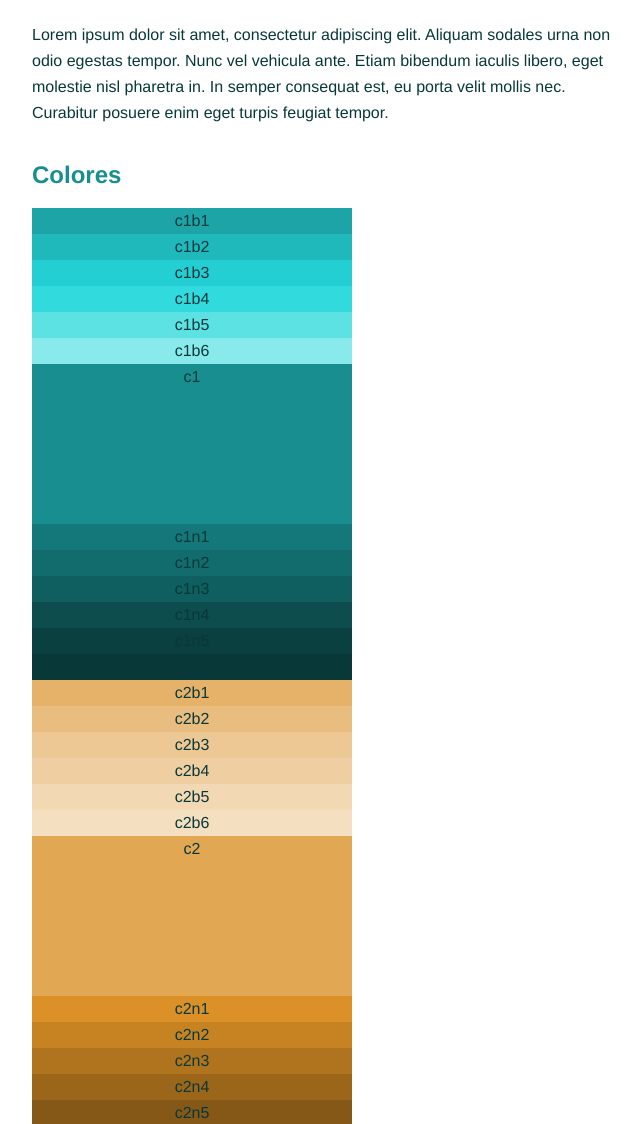
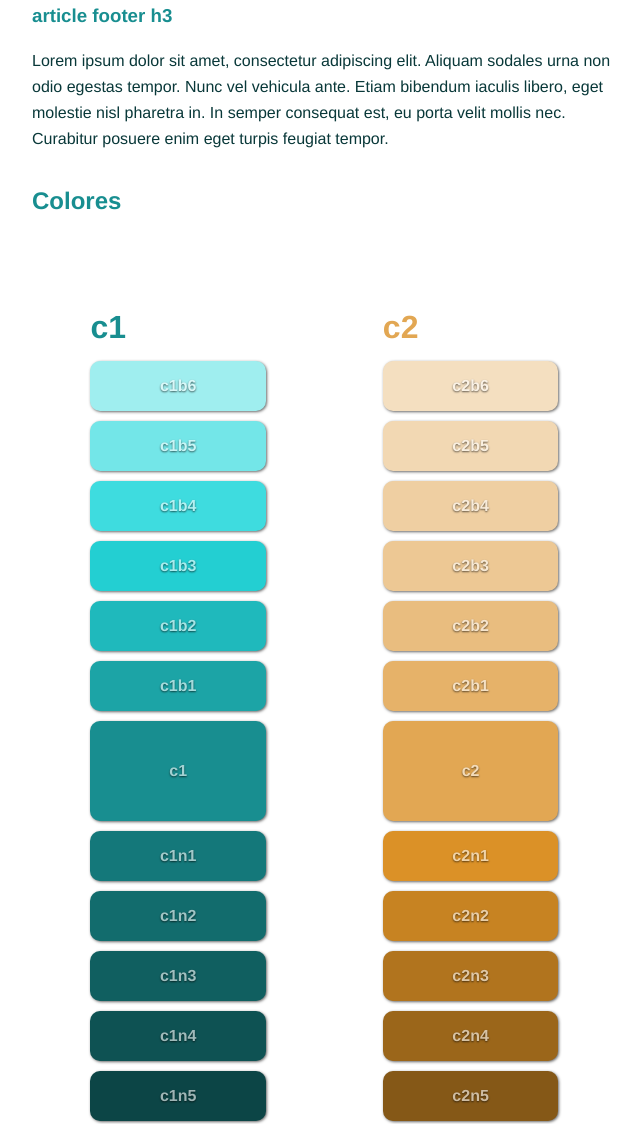
Before and after one commit to emiliorizzo/delta-libre-web-dg, a plain HTML site: page web/index.html in a window 1280 px wide. Shown: the part 1308-2432 px from the top of the page, without its empty margins (95-736 px from the left). Drawn offline with Linux system fonts and the light colour scheme.

Commit message:
algunas modificaciones

```diff
--- a/web/index.html
+++ b/web/index.html
@@ -9,23 +9,8 @@
 
 		<link rel="stylesheet" href="css/normalize.min.css">
 		<link rel="stylesheet" href="css/main.css">
-		<style>
-			.color, .colors{
-				text-align: center;
-				vertical-align: middle;
-			}
-		   .color div{
-		   	height: 10em;
-		   	vertical-align: middle;
-		   }
-		   .ct{
-		   	width:100%;
-		   	text-align: center;
-		   }
-		   .fila{
-		   	width:20em;
-		   }
-		</style>
+		<link rel="stylesheet" href="css/colortest.css" /> <!--Solo para testear colores -->
+
 	</head>
 	<body>
 
@@ -34,9 +19,15 @@
 				<h1 class="title">h1.title</h1>
 				<nav>
 					<ul>
-                        <li><a href="#">nav ul li a</a></li>
-                        <li><a href="#">nav ul li a</a></li>
-                        <li><a href="#">nav ul li a</a></li>
+						<li>
+							<a href="#">nav ul li a</a>
+						</li>
+						<li>
+							<a href="#">nav ul li a</a>
+						</li>
+						<li>
+							<a href="#">nav ul li a</a>
+						</li>
 					</ul>
 				</nav>
 			</header>
@@ -55,86 +46,105 @@
 				<div>
 					<img src="./img/logo.png" alt="logo" title="Logo de muestra"/>
 				</div>
-
-
+				<div>
+					<a href="/">Un &lt;a&gt; cualquiera</a>
+				</div>
 
 				<article>
 					<header>
 						<h1>article header h1</h1>
-                        <p>Lorem ipsum dolor sit amet, consectetur adipiscing elit. Aliquam sodales urna non odio egestas tempor. Nunc vel vehicula ante. Etiam bibendum iaculis libero, eget molestie nisl pharetra in. In semper consequat est, eu porta velit mollis nec.</p>
+						<p>
+							Lorem ipsum dolor sit amet, consectetur adipiscing elit. Aliquam sodales urna non odio egestas tempor. Nunc vel vehicula ante. Etiam bibendum iaculis libero, eget molestie nisl pharetra in. In semper consequat est, eu porta velit mollis nec.
+						</p>
 					</header>
 					<section>
 						<h2>article section h2</h2>
-                        <p>Lorem ipsum dolor sit amet, consectetur adipiscing elit. Aliquam sodales urna non odio egestas tempor. Nunc vel vehicula ante. Etiam bibendum iaculis libero, eget molestie nisl pharetra in. In semper consequat est, eu porta velit mollis nec. Curabitur posuere enim eget turpis feugiat tempor. Etiam ullamcorper lorem dapibus velit suscipit ultrices. Proin in est sed erat facilisis pharetra.</p>
+						<p>
+							Lorem ipsum dolor sit amet, consectetur adipiscing elit. Aliquam sodales urna non odio egestas tempor. Nunc vel vehicula ante. Etiam bibendum iaculis libero, eget molestie nisl pharetra in. In semper consequat est, eu porta velit mollis nec. Curabitur posuere enim eget turpis feugiat tempor. Etiam ullamcorper lorem dapibus velit suscipit ultrices. Proin in est sed erat facilisis pharetra.
+						</p>
 					</section>
 					<section>
 						<h2>article section h2</h2>
-                        <p>Lorem ipsum dolor sit amet, consectetur adipiscing elit. Aliquam sodales urna non odio egestas tempor. Nunc vel vehicula ante. Etiam bibendum iaculis libero, eget molestie nisl pharetra in. In semper consequat est, eu porta velit mollis nec. Curabitur posuere enim eget turpis feugiat tempor. Etiam ullamcorper lorem dapibus velit suscipit ultrices. Proin in est sed erat facilisis pharetra.</p>
+						<p>
+							Lorem ipsum dolor sit amet, consectetur adipiscing elit. Aliquam sodales urna non odio egestas tempor. Nunc vel vehicula ante. Etiam bibendum iaculis libero, eget molestie nisl pharetra in. In semper consequat est, eu porta velit mollis nec. Curabitur posuere enim eget turpis feugiat tempor. Etiam ullamcorper lorem dapibus velit suscipit ultrices. Proin in est sed erat facilisis pharetra.
+						</p>
 					</section>
 					<footer>
 						<h3>article footer h3</h3>
-                        <p>Lorem ipsum dolor sit amet, consectetur adipiscing elit. Aliquam sodales urna non odio egestas tempor. Nunc vel vehicula ante. Etiam bibendum iaculis libero, eget molestie nisl pharetra in. In semper consequat est, eu porta velit mollis nec. Curabitur posuere enim eget turpis feugiat tempor.</p>
+						<p>
+							Lorem ipsum dolor sit amet, consectetur adipiscing elit. Aliquam sodales urna non odio egestas tempor. Nunc vel vehicula ante. Etiam bibendum iaculis libero, eget molestie nisl pharetra in. In semper consequat est, eu porta velit mollis nec. Curabitur posuere enim eget turpis feugiat tempor.
+						</p>
 					</footer>
 				</article>
 				<aside>
 					<h3>aside</h3>
-                    <p>Lorem ipsum dolor sit amet, consectetur adipiscing elit. Aliquam sodales urna non odio egestas tempor. Nunc vel vehicula ante. Etiam bibendum iaculis libero, eget molestie nisl pharetra in. In semper consequat est, eu porta velit mollis nec. Curabitur posuere enim eget turpis feugiat tempor. Etiam ullamcorper lorem dapibus velit suscipit ultrices.</p>
+					<p>
+						Lorem ipsum dolor sit amet, consectetur adipiscing elit. Aliquam sodales urna non odio egestas tempor. Nunc vel vehicula ante. Etiam bibendum iaculis libero, eget molestie nisl pharetra in. In semper consequat est, eu porta velit mollis nec. Curabitur posuere enim eget turpis feugiat tempor. Etiam ullamcorper lorem dapibus velit suscipit ultrices.
+					</p>
 				</aside>
 						<article>
-                	<section>
 						<h2>Colores</h2>
 						<div id="colortest" class="ct"></div>
-                	</section>
 						</article>
-
-
-
-            </div> <!-- #main -->
-        </div> <!-- #main-container -->
-
+			</div>
+			<!-- #main -->
+		</div>
+		<!-- #main-container -->
 
 		<div class="footer-container">
 			<footer class="wrapper">
 				<h3>footer</h3>
-                <p>Texto en el pie de página</p>
+				<p>
+					Texto en el pie de página
+				</p>
 			</footer>
 		</div>
 
 		<script src="js/vendor/jquery-1.10.1.min.js" ></script>
 		<script>
 			/* Genero divs para mostrar las classes de colores */
-		 function divsColors($id,$cc,$n){
-		 	for($i=1;$i<=$cc;$i++){
-		 		$class = 	$n+$i;
-		 		divColor($id,$class);
+			function divsColors(id, cc, n) {
+				if (cc > 0) {
+					for ( i = 1; i <= cc; i++) {
+						divColor(id, n + i);
+					} //orden inverso para blancos y negros
+				} else {
+					for ( i = (-1 * cc); i >= 1; i--) {
+						divColor(id, n + i);
 					}
 				}
-		function divColor($id,$class){
-			$('#'+$id).append('<div class="bg-'+$class+'">'+$class+'</div>');
 			}
 
-		function contColor($cont,$id,$class){
-			$('#'+$cont).append('<div id="'+$id+'" class="'+$class+'"></div>');
+			function divColor(id, clase) {
+				$('#' + id).append('<div class="bg-' + clase + ' col"><span>' + clase + '</span></div>');
 			}
 
-		function AddColor($col,$blancos,$negros){
-			$ccont = 'fila-'+$col;
-			contColor('colortest',$ccont,'fila');
-			//Blancos
-			$colb = $col+'-blancos';
-			contColor($ccont,$colb,'colors');
-			$ccol = $col+'-color';
-			contColor($ccont,$ccol,'color');
-			//Negros
-			$coln = $col+'-negros';
-			contColor($ccont,$coln,'colors');
-			divsColors($colb,$blancos,$col+'b');
-			divColor($ccol,$col);
-			divsColors($coln,$negros,$col+'n');
+			function contColor(cont, id, clase) {
+				$('#' + cont).append('<div id="' + id + '" class="' + clase + '"></div>');
 			}
 
-		AddColor('c1',6,6); //Color1
-		AddColor('c2',6,6); //Color 2
+			function AddColor(col, blancos, negros) {
+				ccont = 'fila-' + col;
+				contColor('colortest', ccont, 'fila');
+				$('#'+ccont).append('<h1 class="'+col+'">'+col+'</h1>');
+				//Blancos
+				colb = col + '-blancos';
+				contColor(ccont, colb, 'colors');
+				ccol = col + '-color';
+				contColor(ccont, ccol, 'color');
+				//Negros
+				coln = col + '-negros';
+				contColor(ccont, coln, 'colors');
+				divsColors(colb, blancos, col + 'b');
+				divColor(ccol, col);
+				divsColors(coln, negros, col + 'n');
+			}
+
+			AddColor('c1', -6, 6);
+			//Color1
+			AddColor('c2', -6, 6);
+			//Color 2
+
 		</script>
 
 	</body>
--- /dev/null
+++ b/web/less/colortest.less
@@ -0,0 +1,36 @@
+@import "variables.less";
+@import "mixins2.less";
+
+#colortest {
+    width: auto;
+}
+.ct {
+    width: auto;
+}
+.fila {
+    display: block;
+    float: left;
+    width: 30%;
+    margin: 10%;
+}
+.col {
+    height: 50px;
+    line-height: 50px;
+    text-align: center;
+    vertical-align: middle;
+    .rounded-corners (10px);
+    .box-shadow(@Sh8);
+    margin: 10px 0 0 0;
+    font-weight: bold;
+    color: white;
+    text-shadow: 0px 1px 2px black;
+
+}
+.col span {
+        .opacity(60);
+}
+
+.color div {
+    height: 100px;
+    line-height: 100px;
+}
--- a/web/less/html.less
+++ b/web/less/html.less
@@ -62,7 +62,6 @@ a,a:visited{
 
 a:hover{
     color:@linkColorHover;
-    background-color:@linkColorHoverBckg;
 }
 
 
--- a/web/less/variables.less
+++ b/web/less/variables.less
@@ -11,17 +11,17 @@
 @c1b1:lighten(@c1,5%);
 @c1b2:lighten(@c1,10%);
 @c1b3:lighten(@c1,15%);
-@c1b4:lighten(@c1,20%);
-@c1b5:lighten(@c1,30%);
-@c1b6:lighten(@c1,40%);
+@c1b4:lighten(@c1,23%);
+@c1b5:lighten(@c1,35%);
+@c1b6:lighten(@c1,45%);
 
 //-[ C1 negros]
 @c1n:6; // para generar classes <--ACTUALIZAR CON CANTIDAD TOTAL
 @c1n1:darken(@c1,5%);
 @c1n2:darken(@c1,8%);
 @c1n3:darken(@c1,11%);
-@c1n4:darken(@c1,15%);
-@c1n5:darken(@c1,18%);
+@c1n4:darken(@c1,14%);
+@c1n5:darken(@c1,17%);
 @c1n6:darken(@c1,20%);
 
 //-[    C2    ]-------
@@ -88,7 +88,7 @@
 // -------------------------
 @linkColor:             @c1b1;
 @linkColorHover:        @c2;
-@linkColorHoverBckg:    @c2b1;
+@linkColorHoverBckg:    @c1b1;
 
 
 //Bordes
```
Also changed, not shown: web/css/colortest.css (added), web/css/deltalibre.css, web/css/html.css. Lines whose indentation alone changed are shown as unchanged.
